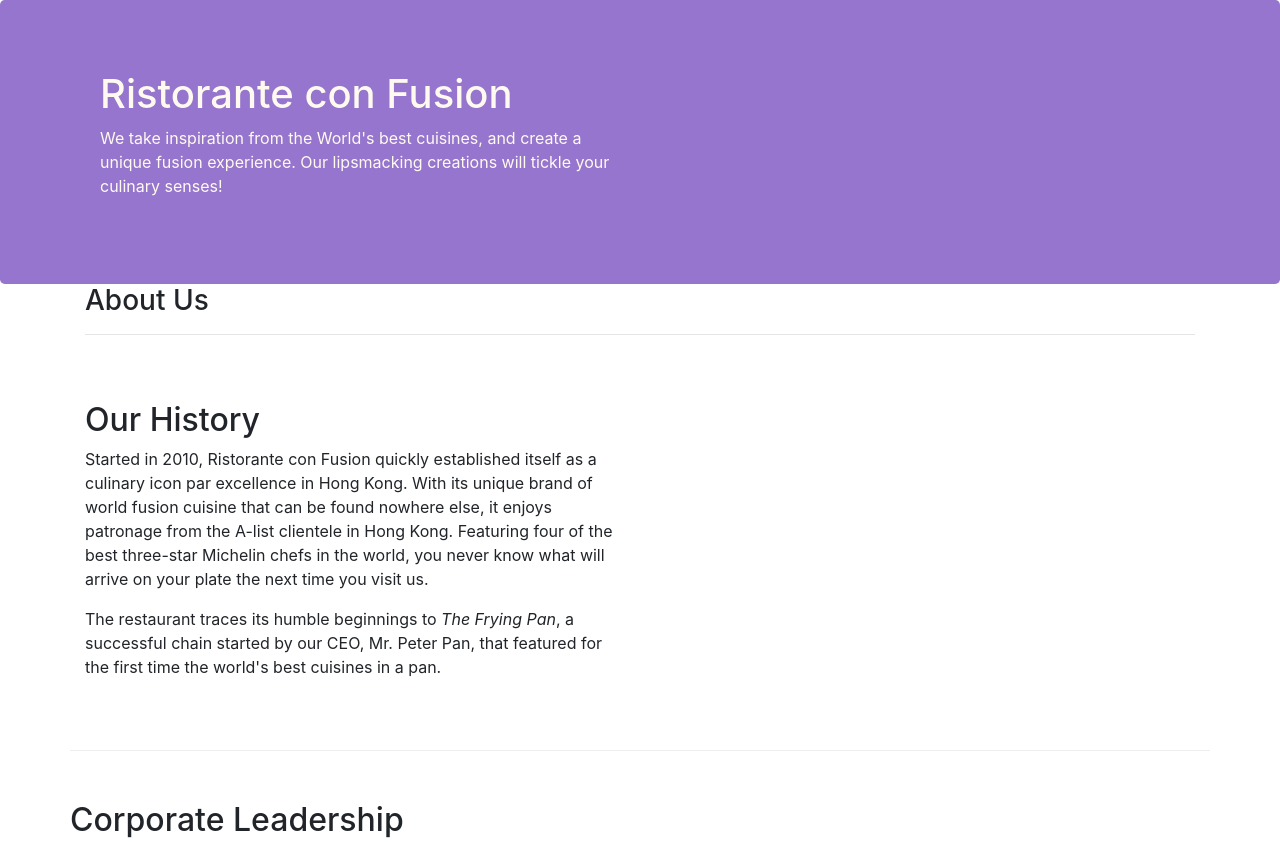
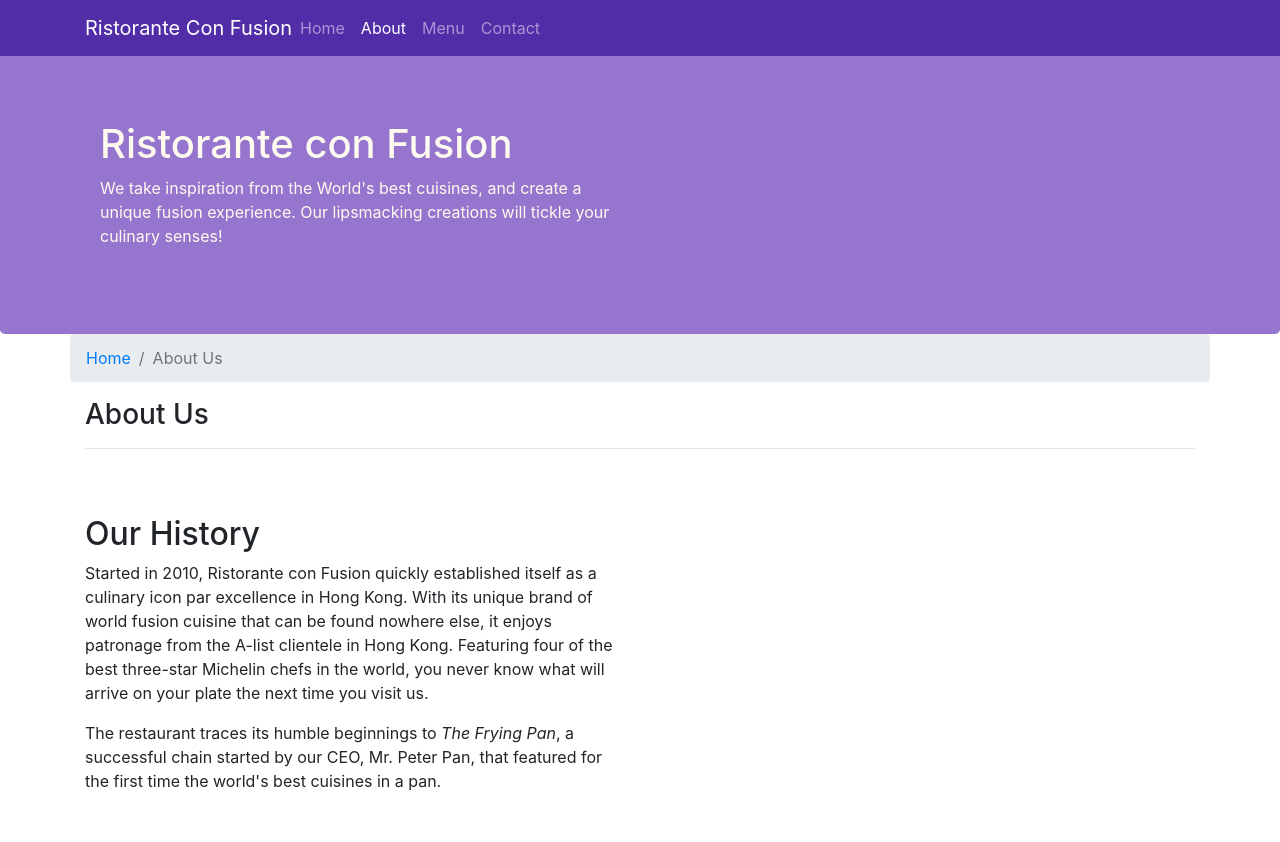
Before and after one commit to vivianmazeh/confusion, a website: page aboutus.html in a window 1280 px wide. Shown: the top 842 px of the page. Drawn offline with nearby package versions, Linux system fonts and the light colour scheme.

Commit message:
Navigation bar

```diff
--- a/aboutus.html
+++ b/aboutus.html
@@ -15,7 +15,22 @@
 </head>
 
 <body>
-
+    <nav class="navbar navbar-dark navbar-expand-sm fixed-top">
+        <div class="container">
+            <button class="navbar-toggler" type="button" data-toggle="collapse" data-target="#Navbar">
+                <span class="navbar-toggler-icon"></span>
+            </button>
+            <a class="navbar-brand mr-auto" href="./index.html">Ristorante Con Fusion</a>
+            <div class="collapse navbar-collapse" id="Navbar">
+                <ul class="navbar-nav mr-auto">
+                    <li class="nav-item"><a class="nav-link" href="./index.html">Home</a></li>
+                    <li class="nav-item active"><a class="nav-link" href="#">About</a></li>
+                    <li class="nav-item"><a class="nav-link" href="#">Menu</a></li>
+                    <li class="nav-item"><a class="nav-link" href="#">Contact</a></li>
+                </ul>
+            </div>
+         </div>
+    </nav>
     <header class="jumbotron">
         <div class="container">
             <div class="row row-header">
@@ -30,8 +45,12 @@
     </header>
 
     <div class="container">
-        <div class="row-title">
-            <div>
+        <div class="row">
+            <ol class="col-12 breadcrumb">
+                <li class="breadcrumb-item"><a href="./index.html">Home</a></li>
+                <li class="breadcrumb-item active">About Us</li>
+            </ol>
+            <div class="col-12">
                <h3>About Us</h3>
                <hr>
             </div>
@@ -70,7 +89,7 @@
                 <div class="col-4 offset-1 col-sm-2">
                     <h5>Links</h5>
                     <ul class="list-unstyled">
-                        <li><a href="#">Home</a></li>
+                        <li><a href="./index.html">Home</a></li>
                         <li><a href="#">About</a></li>
                         <li><a href="#">Menu</a></li>
                         <li><a href="#">Contact</a></li>
--- a/css/styles.css
+++ b/css/styles.css
@@ -32,3 +32,12 @@
     margin:0px;
     color: #0f0f0f;
 }
+
+body{
+    padding: 50px 0px 0px 0px;
+    z-index: 0;
+
+}
+.navbar-dark{
+    background-color: #512da8;
+}
```
Also changed, not shown: index.html (+16 -1 lines).
